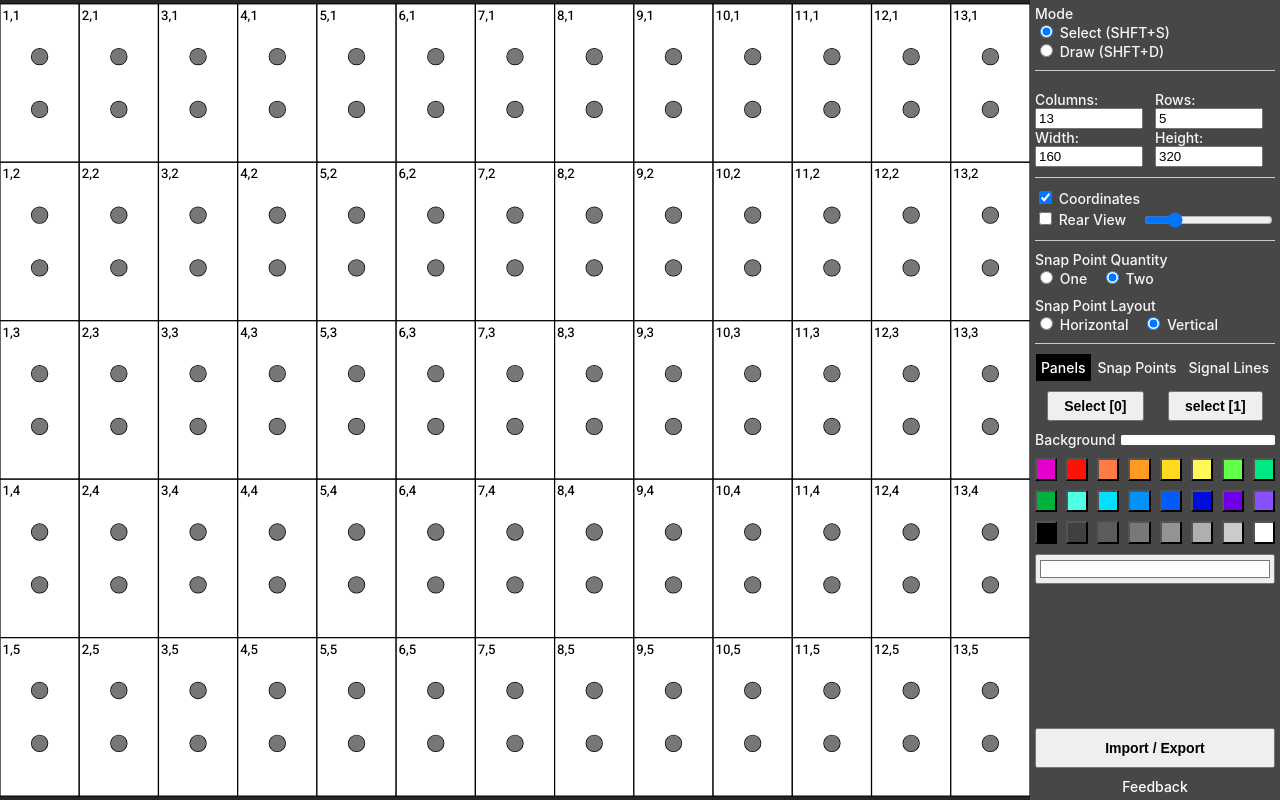
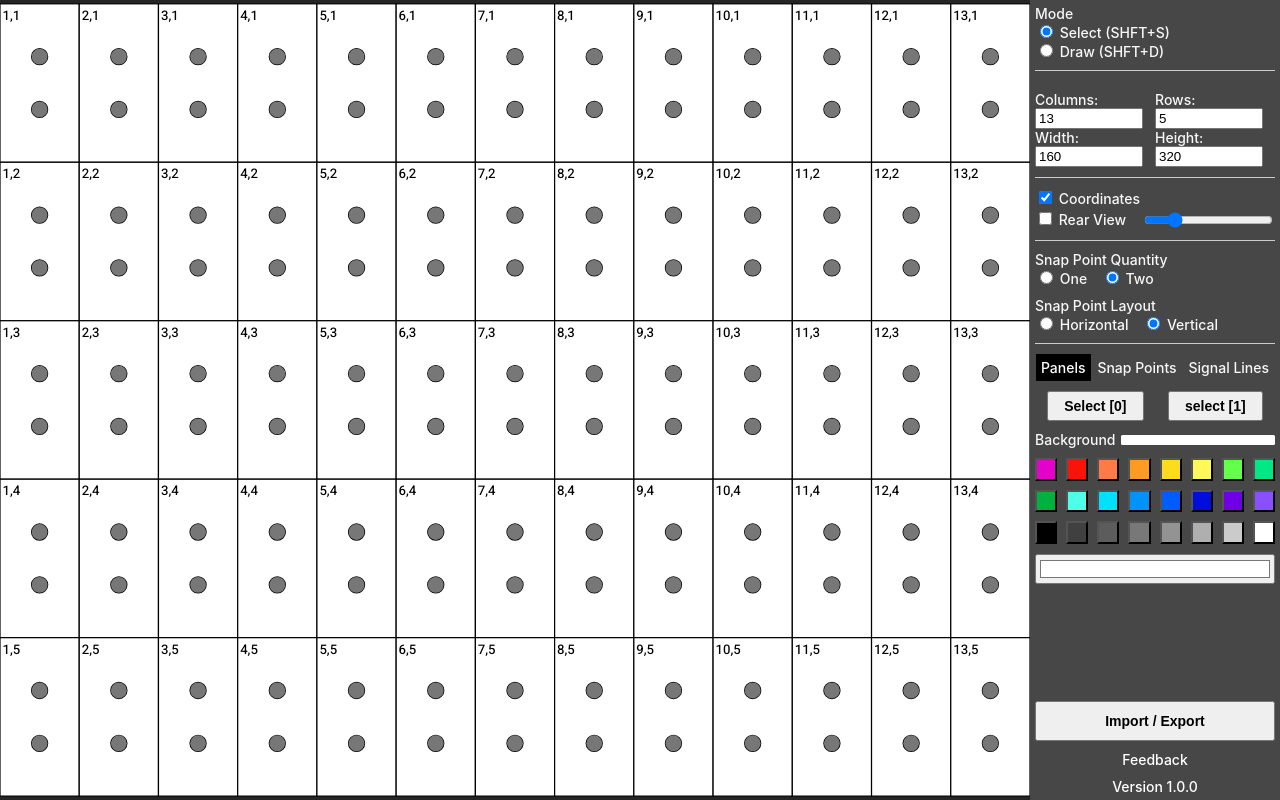
Before and after one commit to dlamon1/signaldiagram-v1, a Svelte app: page / in a window 1280 px wide. Built offline with nearby package versions, Linux system fonts and the light colour scheme.

Commit message:
added link to v1

```diff
--- a/src/Toolbar.svelte
+++ b/src/Toolbar.svelte
@@ -80,6 +80,10 @@
   <div class="email">
     <a href="mailto: support@leadled.io">Feedback</a>
   </div>
+
+  <div class="email">
+    <a href="https://v1.signaldiagram.com">Version 1.0.0</a>
+  </div>
 </div>
 
 <style>
```
